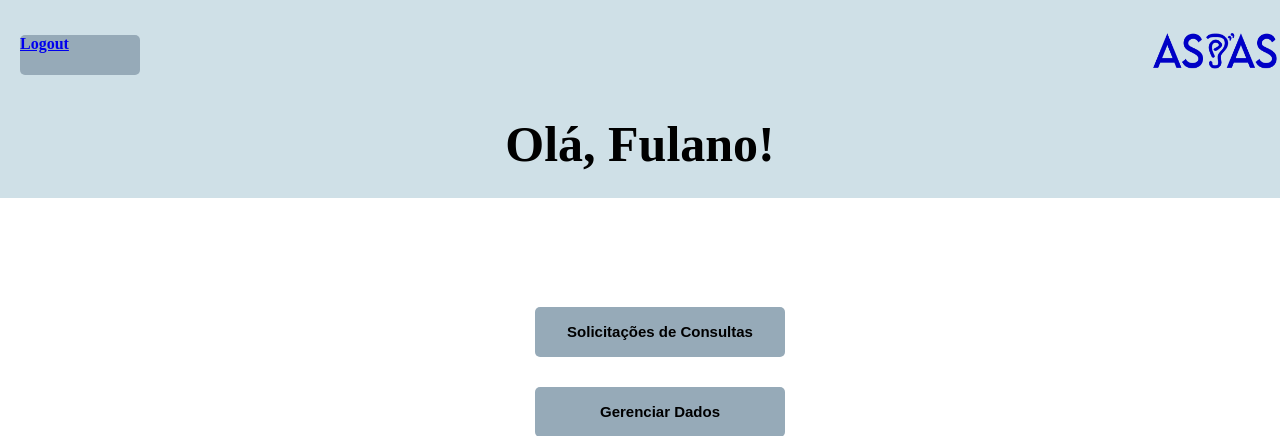
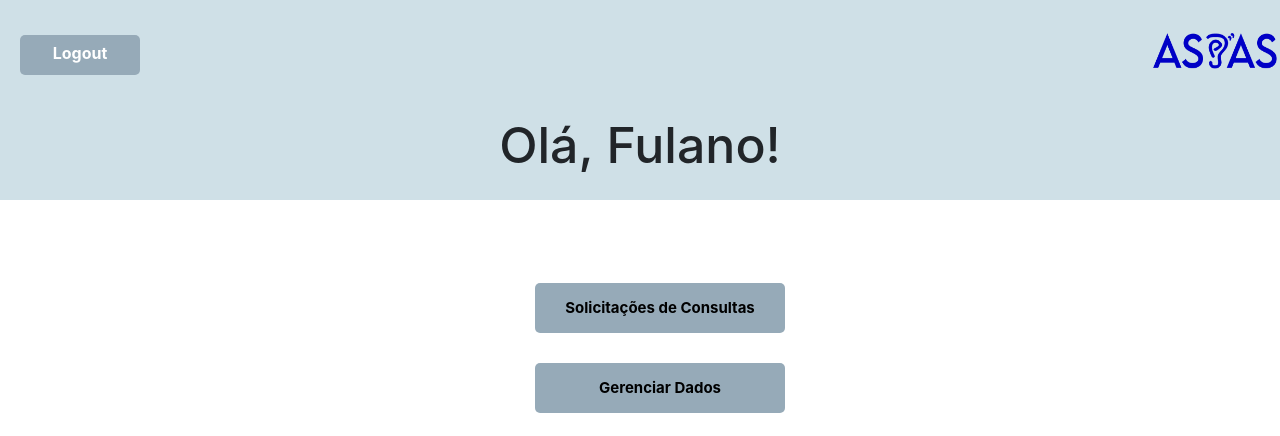
Before and after one commit to ASPAS-H/aspasplatform, a Django app: page /interpreter/ in a window 1280 px wide. Shown: the top 436 px of the page. Run offline with Django 3.2, Linux system fonts and the light colour scheme; some libraries are stand-ins or nearby versions.

Commit message:
fix button on interpreter

```diff
--- a/app/interpreter/templates/telaInicial.html
+++ b/app/interpreter/templates/telaInicial.html
@@ -5,11 +5,13 @@
     <head>
         <title>Tela Inicial</title>
         <meta charset="utf-8">
+        <link rel="stylesheet" href="https://stackpath.bootstrapcdn.com/bootstrap/4.3.1/css/bootstrap.min.css"
+        integrity="sha384-ggOyR0iXCbMQv3Xipma34MD+dH/1fQ784/j6cY/iJTQUOhcWr7x9JvoRxT2MZw1T" crossorigin="anonymous">
         <link rel="stylesheet" type="text/css" href="{% static 'css/Interpreter.css' %}">
     </head>
     <body>
         <div id="parte_cima">
-            <a href="/account/logout" id="button1">Logout</a>
+            <a href="/account/logout" id="button1" class="btn btn-secondary">Logout</a>
             <img src="{% static 'img/logo_Final.png' %}" alt="Logo ASPAS">
         </div>
         <div>
```
